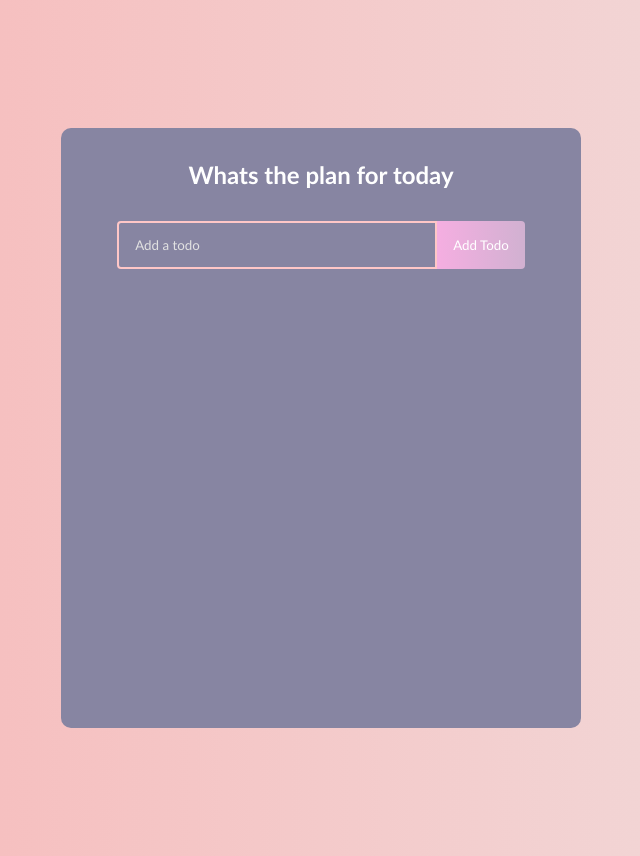
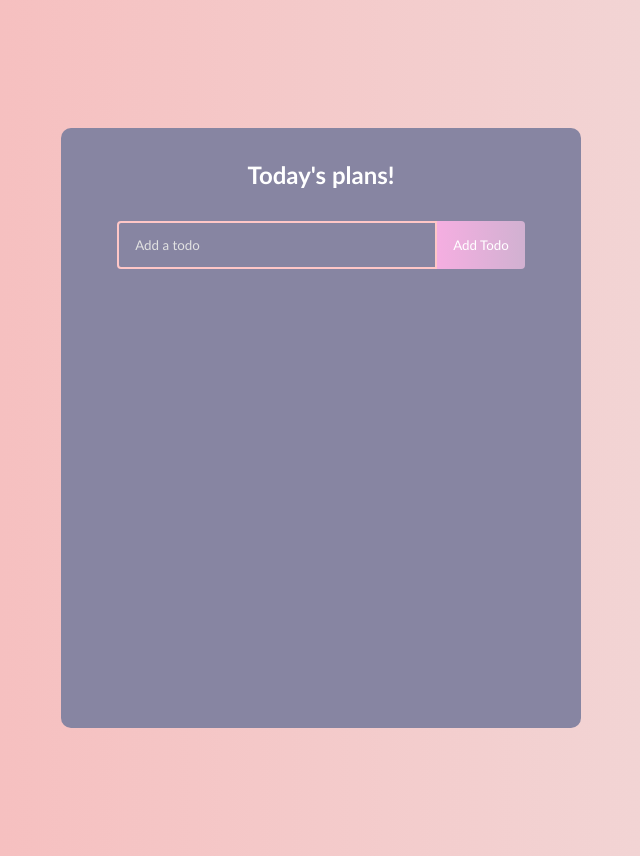
Before and after one commit to Cxlopez/Todo-list, a React (Create React App) app: page / in a window 1280 px wide. Shown: the whole page, without its empty margins (319-959 px from the left). Built offline with nearby package versions, Linux system fonts and the light colour scheme.

Commit message:
change Todolist h1 text

```diff
--- a/src/components/TodoList.js
+++ b/src/components/TodoList.js
@@ -43,7 +43,7 @@ function TodoList() {
 
   return (
     <div>
-      <h1>Whats the plan for today</h1>
+      <h1>Today's plans!</h1>
       <TodoForm onSubmit={AddTodo} />
       <Todo todos={todos} completeTodo={completeTodo} removeTodo={removeTodo} updateTodo={updateTodo}/>
     </div>
```
